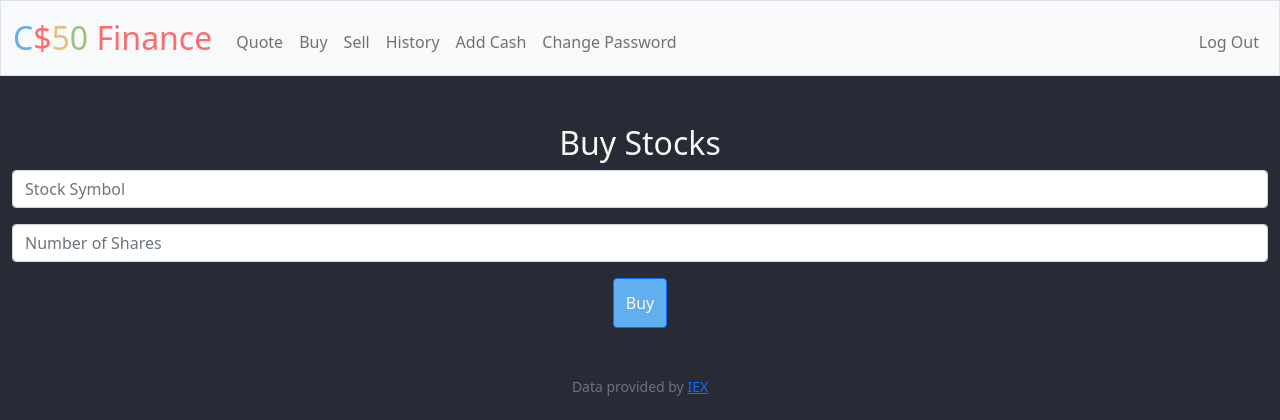
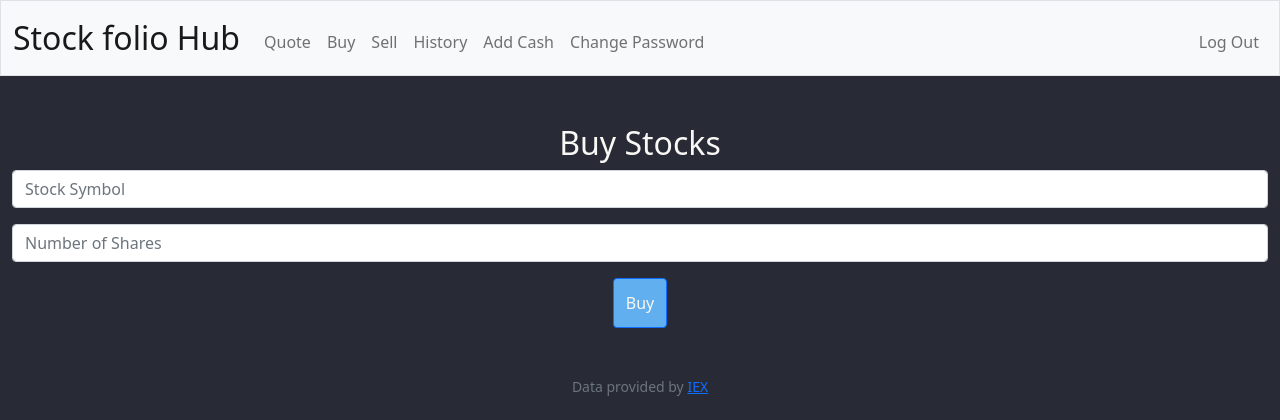
Before and after one commit to av1155/Finance-WebApp, a Flask app: page /buy in a window 1280 px wide. Shown: the top 420 px of the page. Run offline with Flask 3, Linux system fonts and the light colour scheme; the first user in the database is signed in; some libraries are stand-ins or nearby versions.

Commit message:
(feat): Changed name to StockfolioHub

```diff
--- a/templates/layout.html
+++ b/templates/layout.html
@@ -17,14 +17,18 @@
 
     <link href="/static/styles.css" rel="stylesheet" />
 
-    <title>C$50 Finance: {% block title %}{% endblock %}</title>
+    <title>StockfolioHub: {% block title %}{% endblock %}</title>
 </head>
 
 <body>
     <nav class="bg-light border navbar navbar-expand-md navbar-light">
         <div class="container-fluid">
-            <a class="navbar-brand" href="/"><span class="blue">C</span><span class="red">$</span><span
-                    class="yellow">5</span><span class="green">0</span> <span class="red">Finance</span></a>
+            <a class="navbar-brand" href="/">
+                <span class="your-color-class-1">Stock</span>
+                <span class="your-color-class-2">folio</span>
+                <span class="your-color-class-3">Hub</span>
+            </a>
+
             <button aria-controls="navbar" aria-expanded="false" aria-label="Toggle navigation" class="navbar-toggler"
                 data-bs-target="#navbar" data-bs-toggle="collapse" type="button">
                 <span class="navbar-toggler-icon"></span>
```
